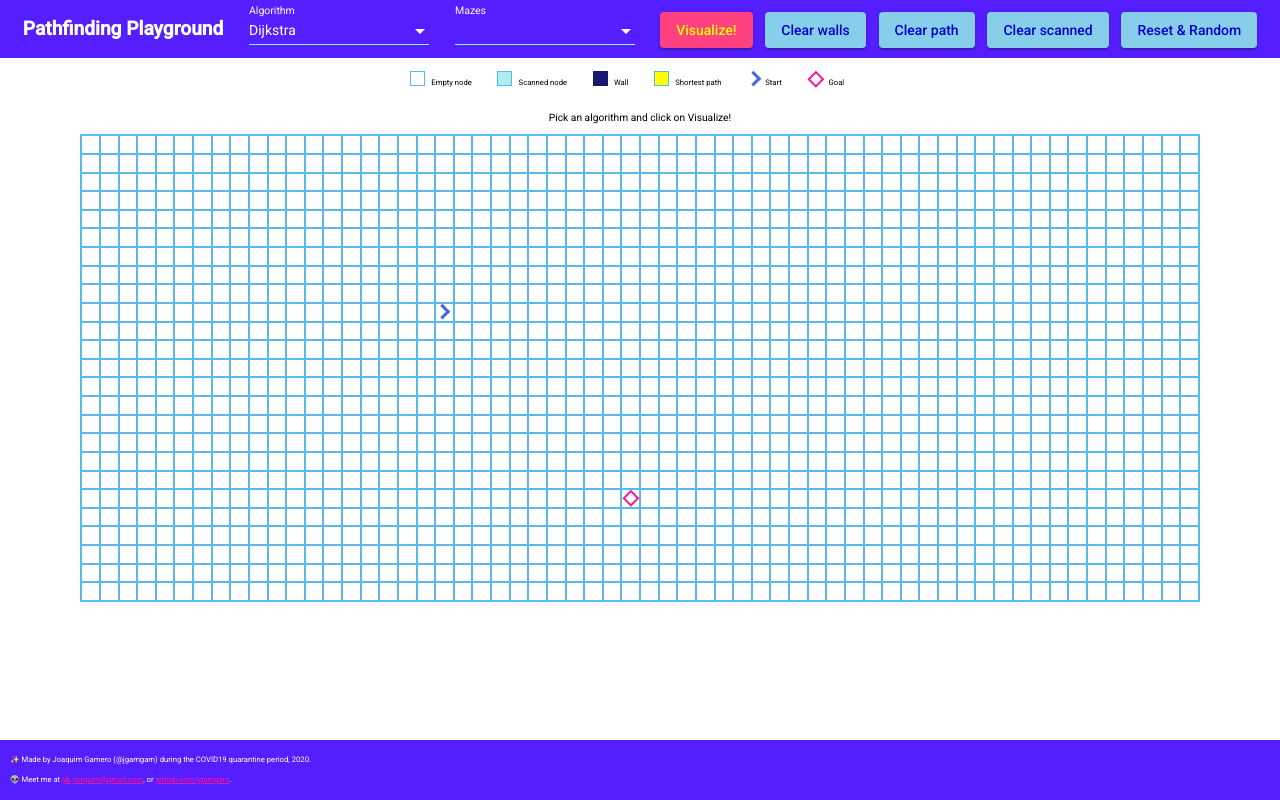
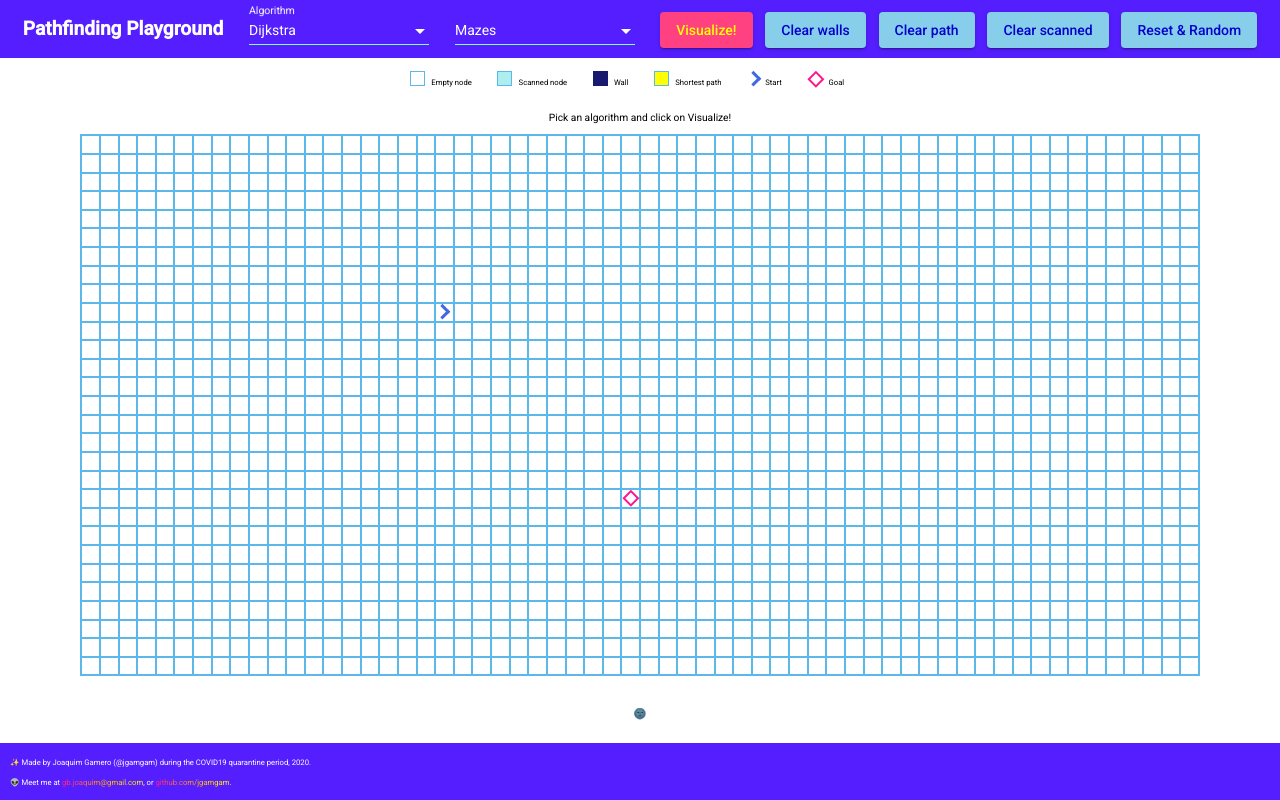
Before and after one commit to joaquimgamero/pathfinding-visualizer, an Angular app: page / in a window 1280 px wide. Built offline with nearby package versions, Linux system fonts and the light colour scheme; a web font is replaced by a local one.

Commit message:
finally fixed the footer without messing the rest of the page

```diff
--- a/src/app/app.component.css
+++ b/src/app/app.component.css
@@ -26,8 +26,21 @@
     color: var(--main-text-color);
     padding: 10px;
     font-size: 0.6vw;
-    position: fixed;
+    position: relative;
     left: 0;
     bottom: 0;
     width: -webkit-fill-available;
+    height: 4.5%;
 }
+
+.info {
+    /* position: fixed; */
+    /* left: 0;
+    bottom: 0; */
+    width: -webkit-fill-available;
+}
+
+.content-wrapper {
+    min-height: 80vh;
+    background-color: white;
+}
--- a/src/app/app.component.html
+++ b/src/app/app.component.html
@@ -1,5 +1,7 @@
 <header [title]="title" class="header"></header>
-<legend></legend>
-<grid [width]="60" [height]="25" class="grid"></grid>
-<info></info>
+<div class="content-wrapper">
+    <legend></legend>
+    <grid [width]="60" [height]="29" class="grid"></grid>
+    <info class="info"></info>
+</div>
 <footer class="footer"></footer>
--- /dev/null
+++ b/src/app/enums/mazes.enum.ts
@@ -0,0 +1,5 @@
+export enum Maze {
+    snake = "🐍 The Snake",
+    greek = "🔱 The Greek Classic",
+    love = "❤️ Summer of Love"
+}
--- a/src/app/header/header.component.html
+++ b/src/app/header/header.component.html
@@ -13,9 +13,9 @@
 
         <mat-form-field class="algorithm-select">
             <mat-label>Mazes</mat-label>
-            <mat-select [disabled]="renderInProgress" [(ngModel)]="selectedAlgorithm" name="algorithm-select">
-                <mat-option *ngFor="let algorithm of allAlgorithms; index as i" [value]="algorithm">
-                    {{ allAlgorithms[algorithm] }}
+            <mat-select [disabled]="renderInProgress" [(ngModel)]="selectedMaze" name="algorithm-select">
+                <mat-option *ngFor="let maze of allMazes; index as i" [value]="maze">
+                    {{ maze }}
                 </mat-option>
             </mat-select>
         </mat-form-field>
--- a/src/app/header/header.component.ts
+++ b/src/app/header/header.component.ts
@@ -2,6 +2,7 @@ import { Component, OnInit, Input } from '@angular/core';
 import { AlgorithmType } from '../enums/algorithmType.enum';
 import { GridService } from '../services/grid.service';
 import { RenderService } from '../services/render.service';
+import { Maze } from '../enums/mazes.enum';
 
 @Component({
   selector: 'header',
@@ -12,13 +13,17 @@ export class HeaderComponent implements OnInit {
   @Input() title: string;
 
   selectedAlgorithm: AlgorithmType;
+  selectedMaze: Maze;
   allAlgorithms = [];
+  allMazes = [];
 
   constructor(private gridService: GridService, private renderService: RenderService) { }
 
   ngOnInit(): void {
     this.allAlgorithms = Object.values(AlgorithmType);
     this.selectedAlgorithm = AlgorithmType.Dijkstra;
+
+    this.allMazes = Object.values(Maze);
   }
 
   public onClearAndReset() {
--- a/src/app/info/info.component.css
+++ b/src/app/info/info.component.css
@@ -1,7 +1,7 @@
 .info {
     width: -webkit-fill-available;
     font-size: 0.8vw;
-    margin-bottom: 0.5vw;
+    margin-bottom: 1.5vw;
     display: inline-flex;
     align-content: center;
     align-items: center;
--- a/src/app/info/info.component.html
+++ b/src/app/info/info.component.html
@@ -1,4 +1,4 @@
-<div *ngIf="canDisplayInfo" class="info">
+<div *ngIf="canDisplayInfo; else waiting" class="info">
     <ng-container *ngIf="objectiveFound; else notFound">
         <div>
             🌌 Weapon of choice:<span class="algorithm-type">{{ algorithmType }}</span>
@@ -14,3 +14,9 @@
         </div>
     </ng-template>
 </div>
+
+<ng-template #waiting>
+    <div class="info">
+        🌚
+    </div>
+</ng-template>
--- a/src/styles.css
+++ b/src/styles.css
@@ -4,10 +4,19 @@ html, body { height: 100%; }
 body {
     margin: 0;
     font-family: Roboto, "Helvetica Neue", sans-serif;
+    background-color: #541eff;
 }
 
 a {
-    color:deeppink;
+    /* color:deeppink; */
+    background: deeppink;
+    background: -webkit-linear-gradient(deeppink, orange , yellow);
+    background: -o-linear-gradient(right, deeppink, orange , yellow);
+    background: -moz-linear-gradient(right, deeppink, orange , yellow);
+    background: linear-gradient(to right, deeppink, orange , yellow);
+    -webkit-background-clip: text;
+    background-clip: text;
+    -webkit-text-fill-color: transparent;
 }
 
 .red {
```
